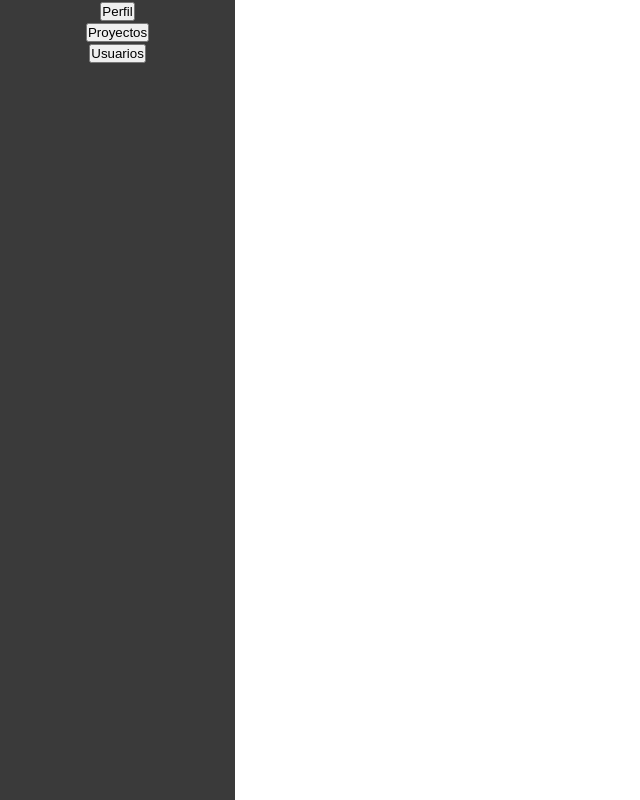
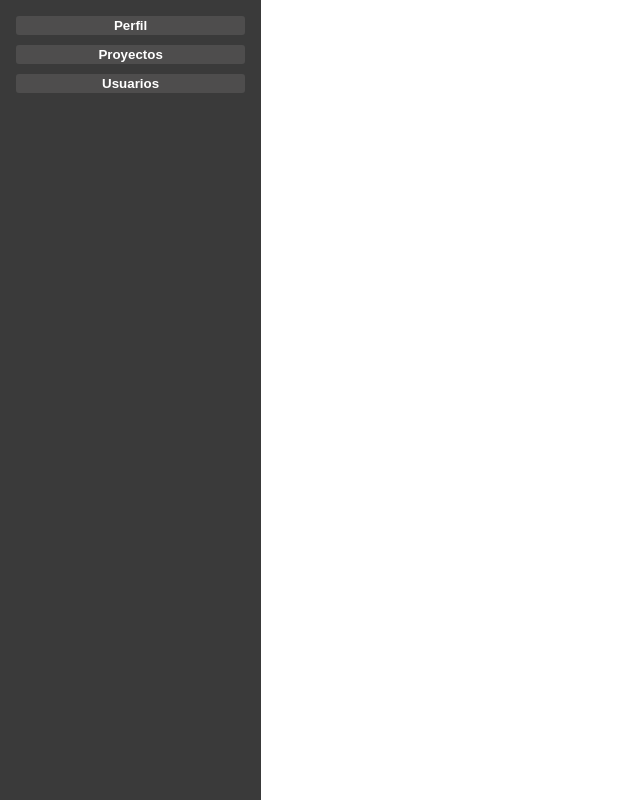
Before and after one commit to Omar-Devanis/Innova-Tic-Frontend, a React (Create React App) app: page /admin in a window 1280 px wide. Shown: the whole page, without its empty margins (0-640 px from the left). Built offline with nearby package versions, Linux system fonts and the light colour scheme.

Commit message:
arreglitos en sidebar

```diff
--- a/src/components/sidebar.jsx
+++ b/src/components/sidebar.jsx
@@ -3,11 +3,9 @@ import React from 'react'
 const Sidebar = () => {
     return (
         <nav class="sidebar">
-            <ul class="ul">
-                <li class="li"><button>Perfil</button></li>
-                <li class="li"><button>Proyectos</button></li>
-                <li class="li"><button>Usuarios</button></li>
-            </ul>
+            <button>Perfil</button>
+            <button>Proyectos</button>
+            <button>Usuarios</button>
         </nav>
 
     )
--- a/src/styles/style.css
+++ b/src/styles/style.css
@@ -71,13 +71,27 @@ p{
 
 
 .sidebar{
+    display: flex;
+    flex-direction: column;
     width: 18rem;
     background-color: rgb(58, 58, 58);
+    gap: 10px;
+    padding: 1rem;
 }
-.sidebar>ul{
-    text-align: center;
+.sidebar>button{
+    border: none;
+    background-color: rgb(78, 77, 77);
+    color: white;
+    font-weight: 800;
+    border-radius: 3px;
+    padding: 0.125rem;
+    /*display: flex;
+    align-items: flex-start;*/
 }
-
+.sidebar>button:hover{
+    cursor: pointer;
+    transform: scale(1.02);
+}
 
 .layout{
     display: flex;
```
